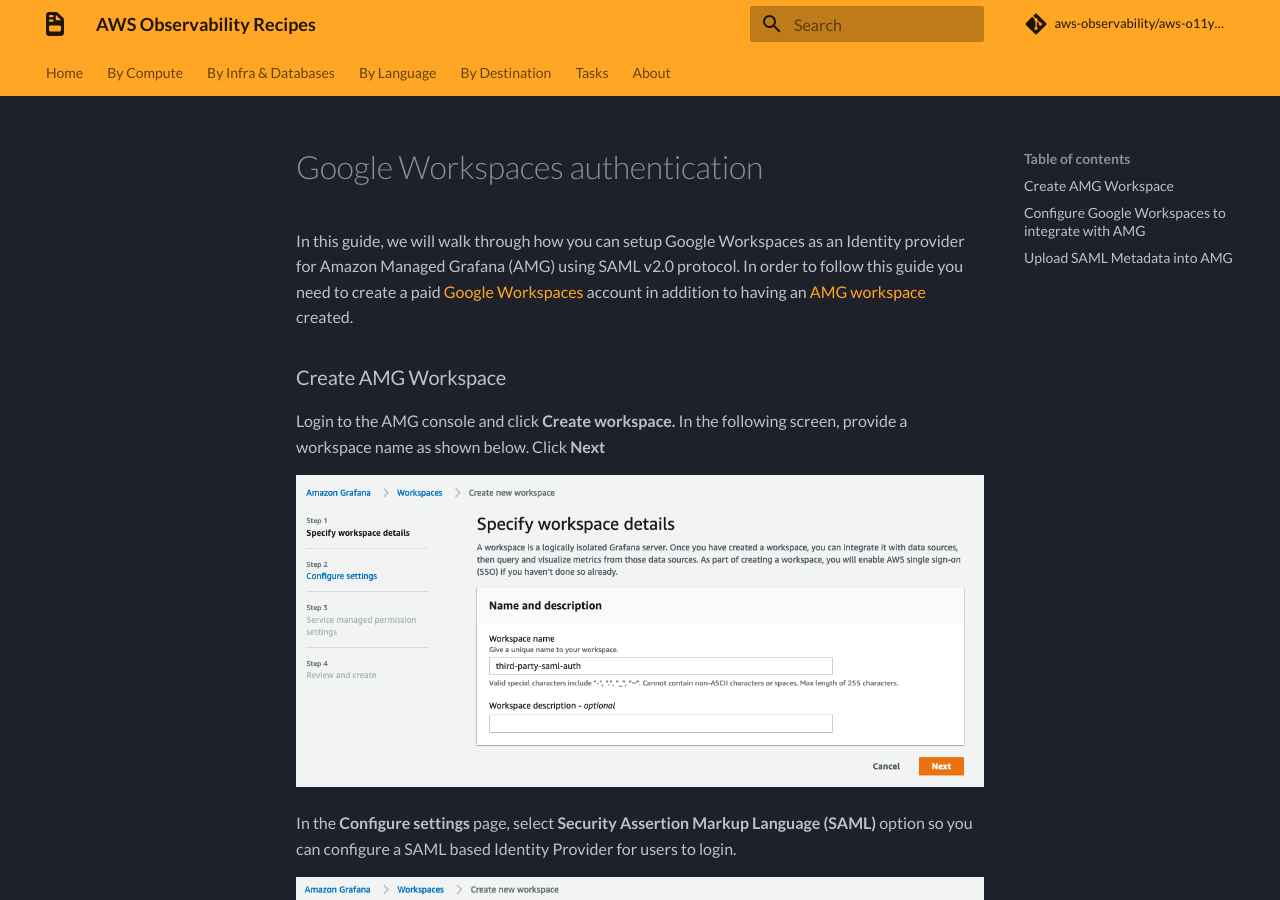
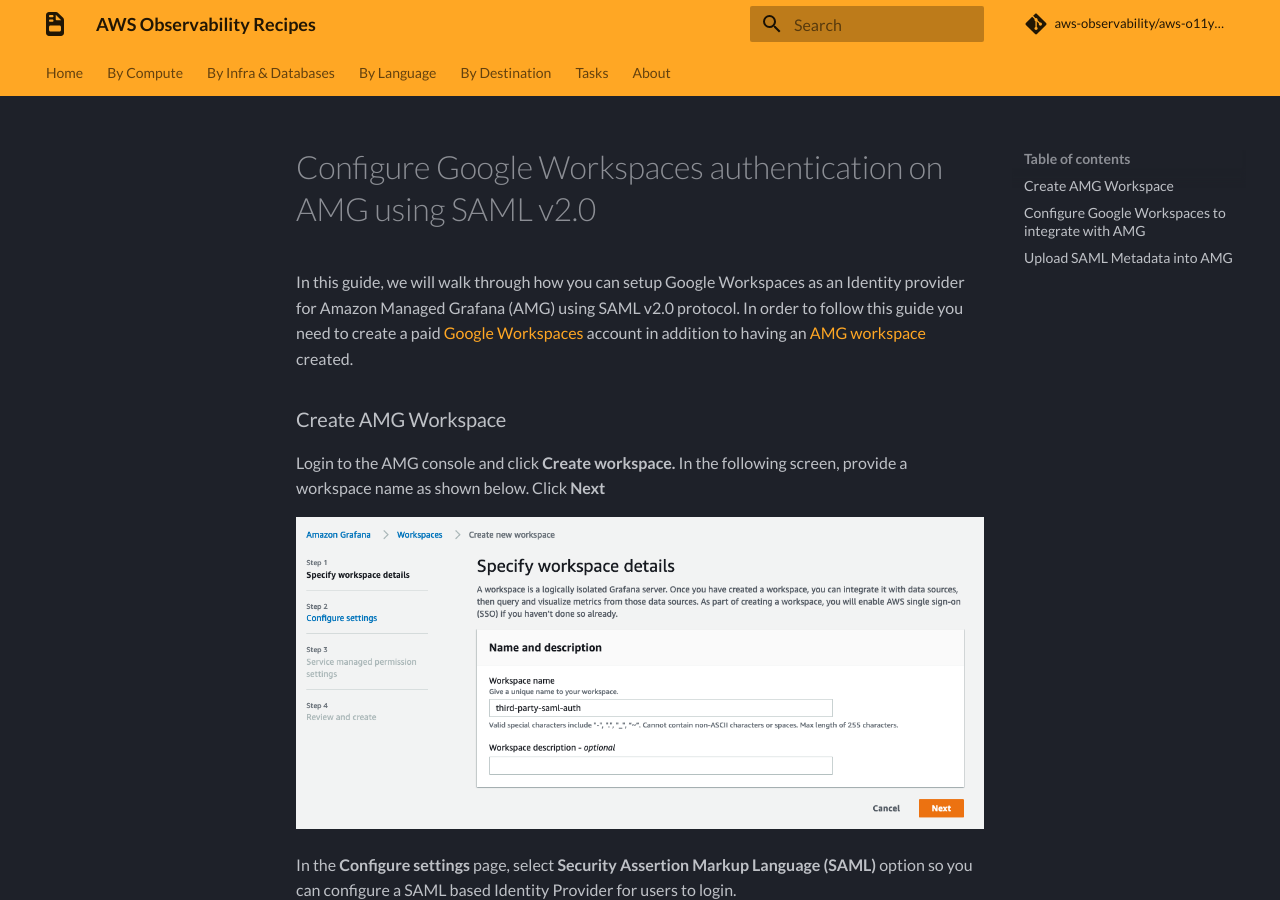
Before and after one commit to aws-observability/aws-o11y-recipes, an MkDocs documentation site: the page built from docs/recipes/amg-google-auth-saml.md, in a window 1280 px wide and 900 px high. Built offline with MkDocs 1.6.1 and Material for MkDocs 9.7.7, drawn with Linux system fonts in a browser that asks for light colours; some web fonts are replaced; comment, search, counter and statistics services are not loaded; some of the changed text lies outside the part shown.

Commit message:
Remove sub-directory under recipes

```diff
--- a/docs/recipes/amg-google-auth-saml/amg-google-auth-saml.md
+++ b/docs/recipes/amg-google-auth-saml.md
@@ -1,4 +1,4 @@
-# Google Workspaces authentication
+# Configure Google Workspaces authentication on AMG using SAML v2.0
 
 In this guide, we will walk through how you can setup Google Workspaces as an Identity provider for Amazon Managed Grafana (AMG) using SAML v2.0 protocol. In order to follow this guide you need to create a paid [Google Workspaces](https://workspace.google.com/) account in addition to having an [AMG workspace](https://docs.aws.amazon.com/grafana/latest/userguide/getting-started-with-AMG.html#AMG-getting-started-workspace) created.
 
@@ -6,39 +6,42 @@
 
 Login to the AMG console and click **Create workspace.** In the following screen, provide a workspace name as shown below. Click **Next**
 
-![Create Workspace - Specify workspace details](../../images/amg-saml-google-auth/1.png)
+![Create Workspace - Specify workspace details](../images/amg-saml-google-auth/1.png)
 
 In the **Configure settings** page, select **Security Assertion Markup Language (SAML)** option so you can configure a SAML based Identity Provider for users to login.
 
-![Create Workspace - Configure settings](../../images/amg-saml-google-auth/2.png)
+![Create Workspace - Configure settings](../images/amg-saml-google-auth/2.png)
 
 Select the data sources you want to choose and click **Next**
-![Create Workspace - Permission settings](../../images/amg-saml-google-auth/3.png)
+![Create Workspace - Permission settings](../images/amg-saml-google-auth/3.png)
 Click on **Create workspace** button in the **Review and create** screen.
-![Create Workspace - Review settings](../../images/amg-saml-google-auth/4.png)
+![Create Workspace - Review settings](../images/amg-saml-google-auth/4.png)
 
 This will create a new AMG workspace as shown below.
-![Create Workspace - Create AMG workspace](../../images/amg-saml-google-auth/5.png)
+![Create Workspace - Create AMG workspace](../images/amg-saml-google-auth/5.png)
 ### Configure Google Workspaces to integrate with AMG
 
 Login to Google Workspaces with Super Admin permissions and go to **Web and mobile apps** under **Apps** section. Now click on **Add App** and select **Add custom SAML app.** Now give the app a name as shown below. Click **CONTINUE.**
-![Google Workspace - Add custom SAML app - App details](../../images/amg-saml-google-auth/6.png)
+
+![Google Workspace - Add custom SAML app - App details](../images/amg-saml-google-auth/6.png)
 
 
 On the next screen, click on **DOWNLOAD METADATA** button to download the SAML metadata file. Click **CONTINUE.**
 
-![Google Workspace - Add custom SAML app - Download Metadata](../../images/amg-saml-google-auth/7.png)
+![Google Workspace - Add custom SAML app - Download Metadata](../images/amg-saml-google-auth/7.png)
+
 On the next screen, you will see the ACS URL, Entity ID and Start URL fields. You can get the values for these fields from the AMG console.
 
 Select **EMAIL** from the drop down in the **Name ID format** field and select **Basic Information > Primary email** in the **Name ID** field.
 
 Click **CONTINUE.**
-![Google Workspace - Add custom SAML app - Service provider details](../../images/amg-saml-google-auth/8.png)
-![AMG - SAML Configuration details](../../images/amg-saml-google-auth/9.png)
+![Google Workspace - Add custom SAML app - Service provider details](../images/amg-saml-google-auth/8.png)
+
+![AMG - SAML Configuration details](../images/amg-saml-google-auth/9.png)
 
 In the **Attribute mapping** screen, make the mapping between **Google Directory attributes** and **App attributes** as shown in the screenshot below
 
-![Google Workspace - Add custom SAML app - Attribute mapping](../../images/amg-saml-google-auth/10.png)
+![Google Workspace - Add custom SAML app - Attribute mapping](../images/amg-saml-google-auth/10.png)
 
 For users logging in through Google authentication to have **Admin** privileges in **AMG,** set the **Department** field’s value as ***monitoring*.** You can choose any field and any value for this. Whatever you choose to use on the Google Workspaces side, make sure you make the mapping on AMG SAML settings to reflect that.
 
@@ -50,9 +53,13 @@
 
 Set values under **Additional settings - optional** section as shown in the screenshot below. Click on **Save SAML configuration.**
 
-![AMG SAML - Assertion mapping](../../images/amg-saml-google-auth/11.png)
+![AMG SAML - Assertion mapping](../images/amg-saml-google-auth/11.png)
 
 Now AMG is setup to authenticate users using Google Workspaces. When users login, they will be redirected to the Google login page as shown below
-![Google Workspace - Google sign in](../../images/amg-saml-google-auth/12.png)
+
+![Google Workspace - Google sign in](../images/amg-saml-google-auth/12.png)
+
 After entering their credentials, they will be logged into Grafana as shown in the screenshot below.
-![AMG - Grafana user settings page](../../images/amg-saml-google-auth/13.png)
+![AMG - Grafana user settings page](../images/amg-saml-google-auth/13.png)
+
+As you can see, the user was able to successfully login to Grafana using Google Workspaces authentication.
```
Also changed, not shown: docs/amg.md (+1 -1 lines).
